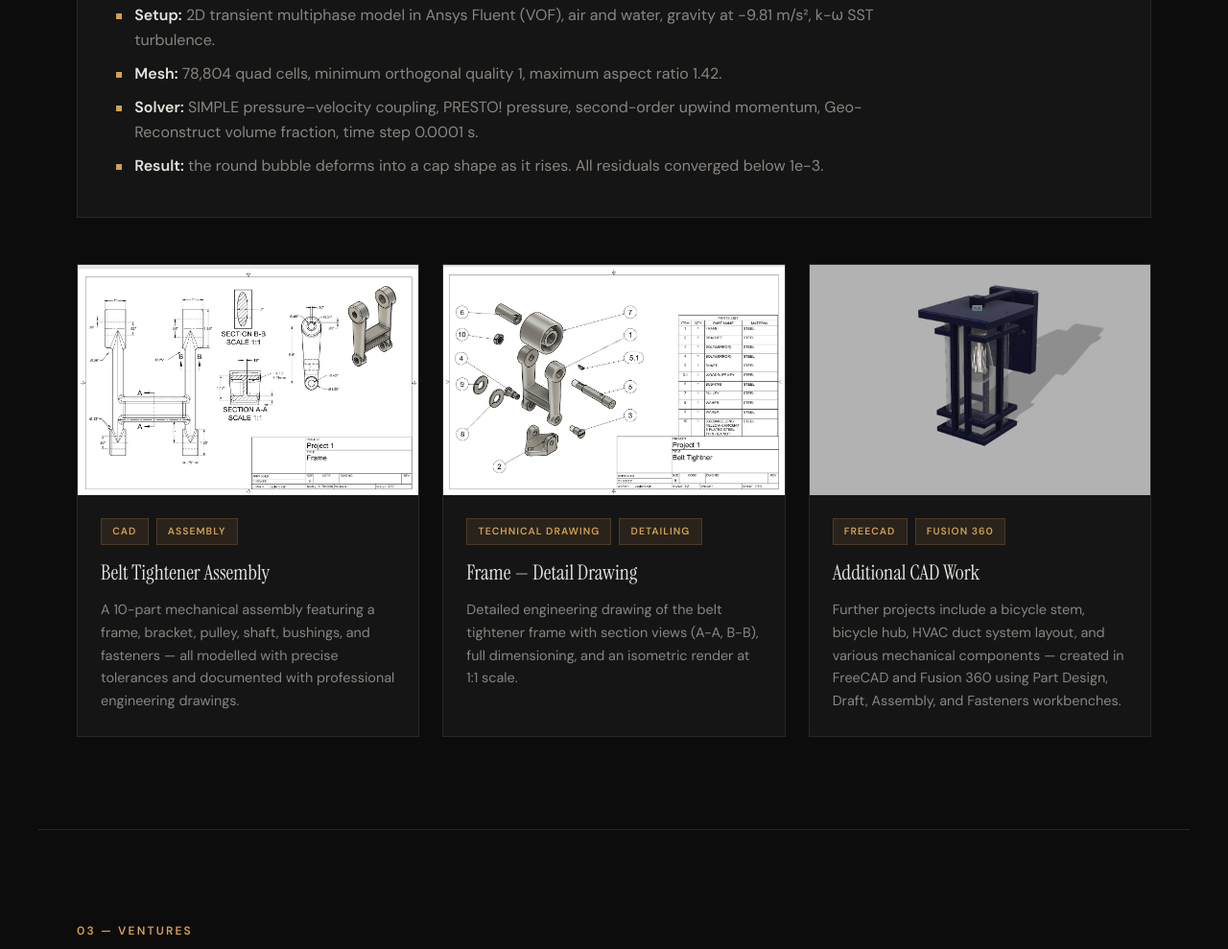
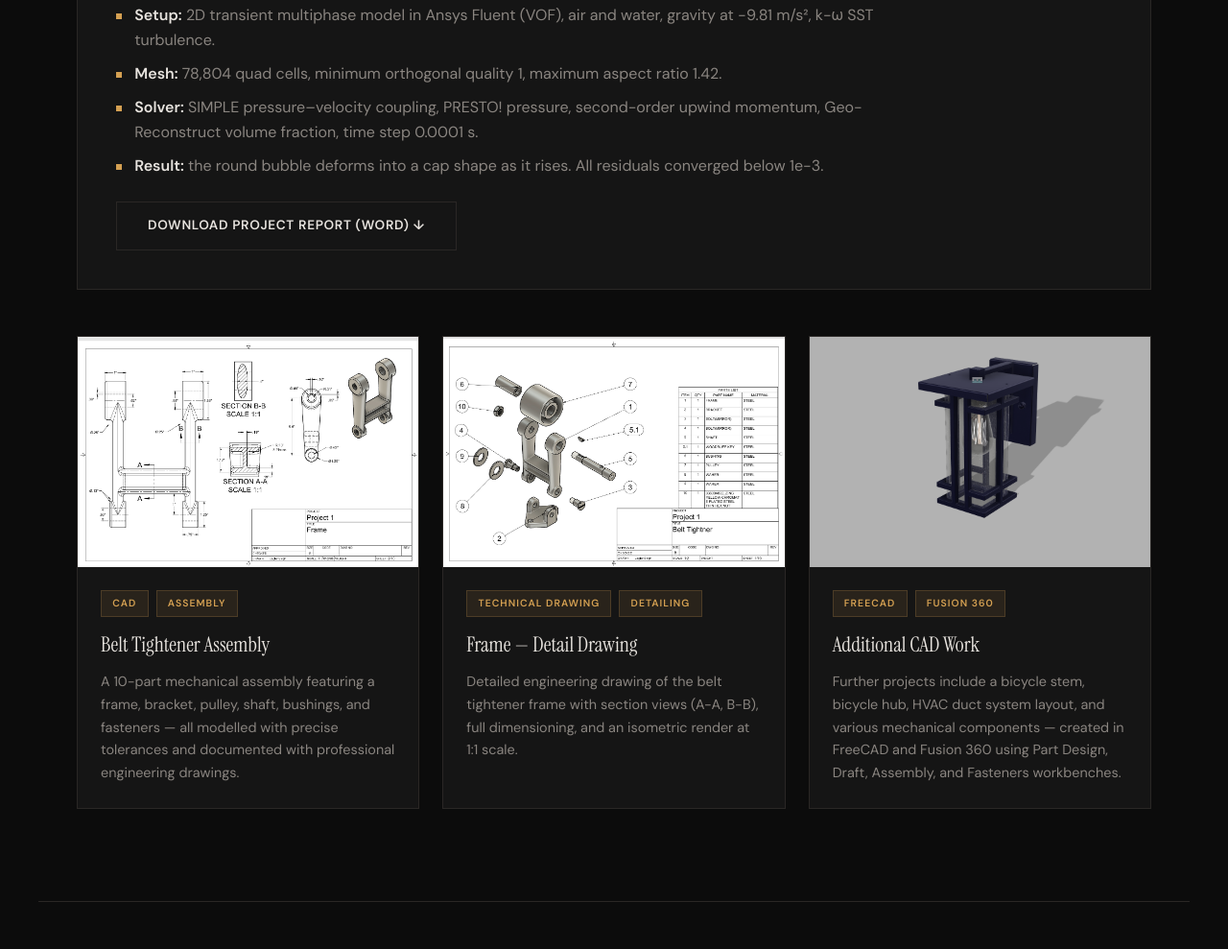
Before and after one commit to Jagbir77/Portfolio, a plain HTML site: page index.html in a window 1280 px wide. Shown: the part 5829-6818 px from the top of the page at 96% size. Drawn offline with Linux system fonts and the light colour scheme.

Commit message:
Add downloadable Slug Bubble project report
Co-Authored-By: Claude Opus 5.5 <noreply@anthropic.com>
Claude-Session: https://claude.ai/code/session_01HXr2Kpw7jeLY2DnFAQUhZz

```diff
--- a/index.html
+++ b/index.html
@@ -995,6 +995,7 @@
           <li><strong>Solver:</strong> SIMPLE pressure–velocity coupling, PRESTO! pressure, second-order upwind momentum, Geo-Reconstruct volume fraction, time step 0.0001 s.</li>
           <li><strong>Result:</strong> the round bubble deforms into a cap shape as it rises. All residuals converged below 1e-3.</li>
         </ul>
+        <a href="assets/slug-bubble-report.docx" download class="btn btn-outline" style="margin-top: 1.5rem; width: fit-content;">Download Project Report (Word) ↓</a>
       </div>
     </div>
 
```
Also changed, not shown: 1 other file.
